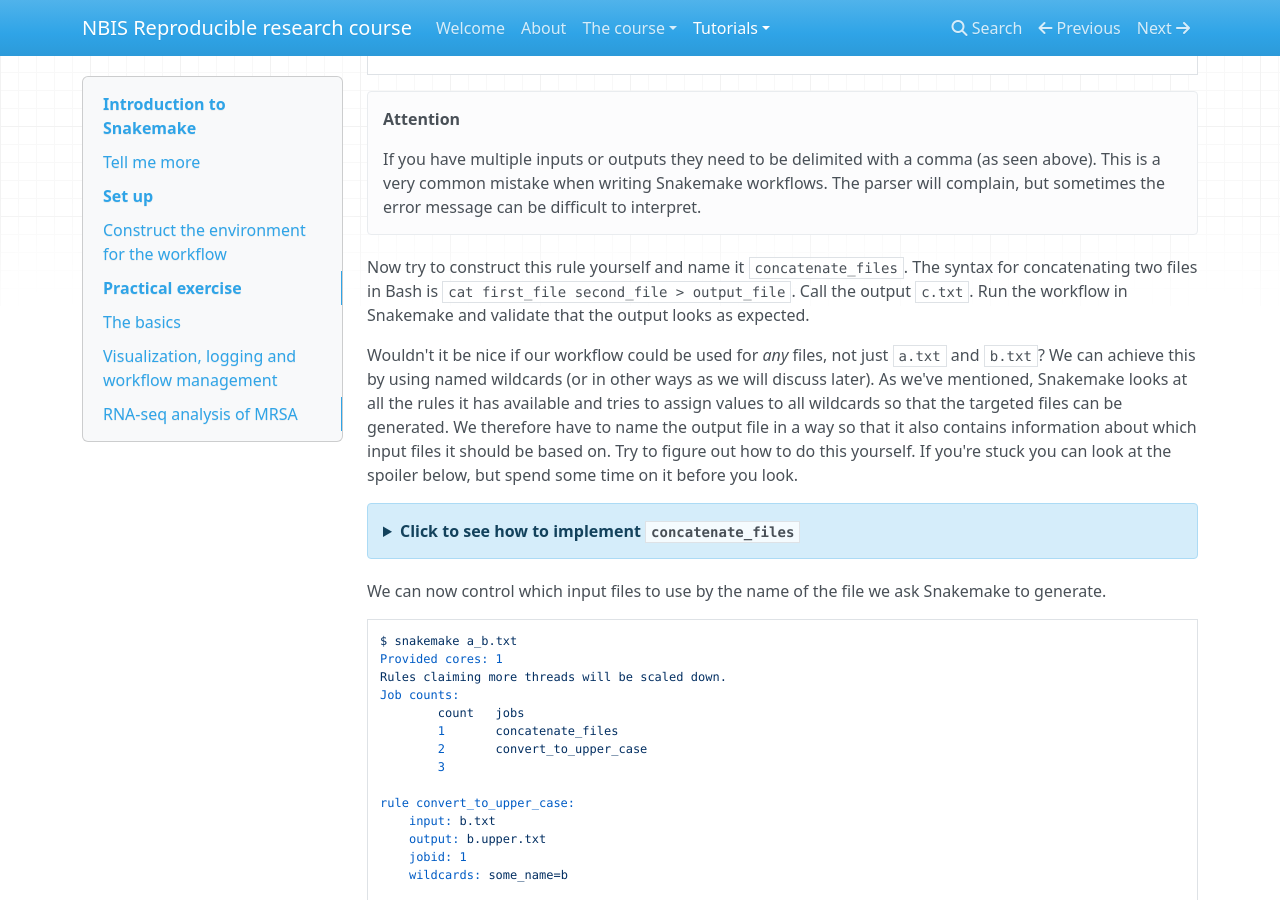
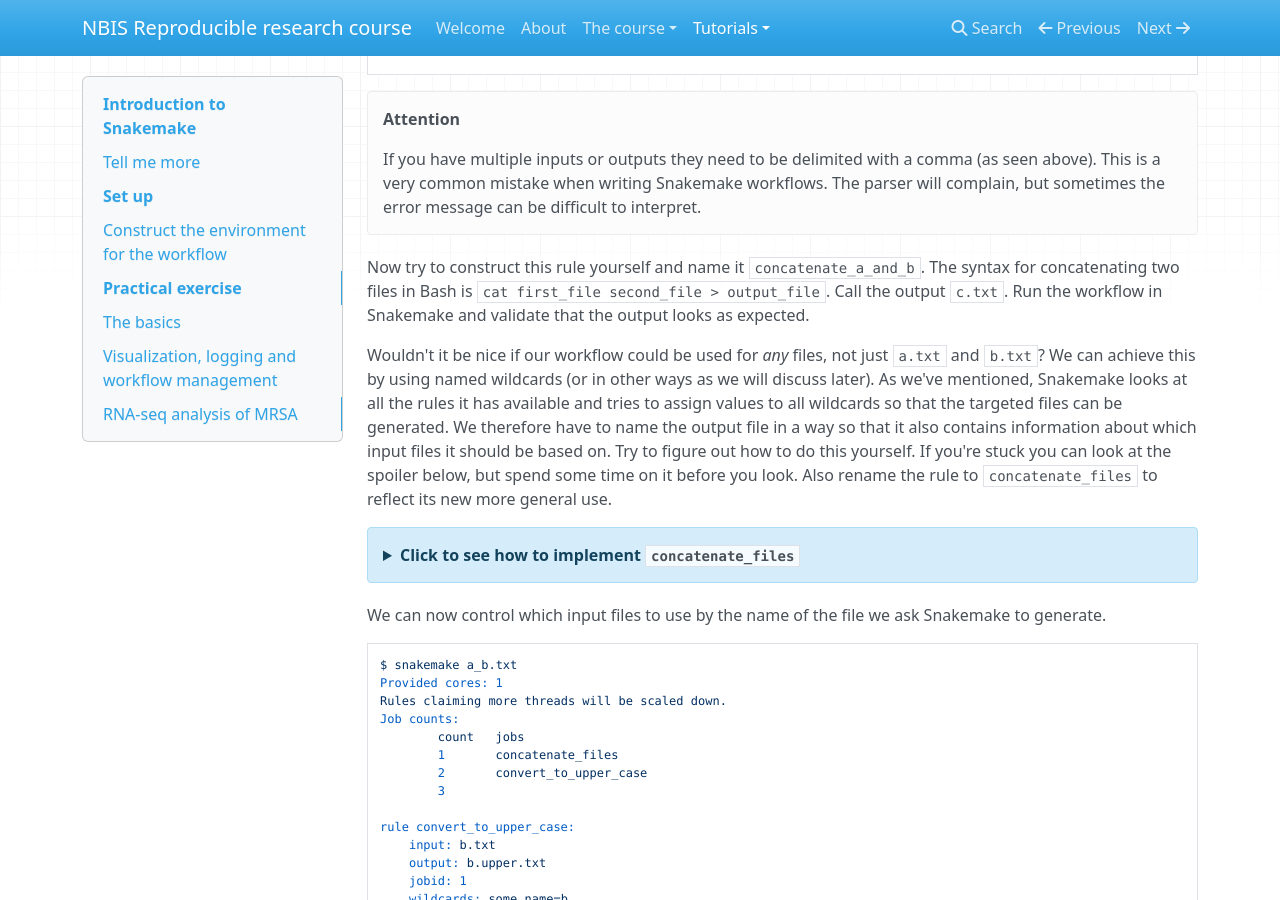
Before and after one commit to NBISweden/workshop-reproducible-research, an MkDocs documentation site: the page built from docs/snakemake.md, in a window 1280 px wide and 900 px high, scrolled down 4051 px. Built offline with MkDocs 1.6.1, drawn with Linux system fonts in a browser that asks for light colours; nearby versions of some CDN libraries; old or Windows-style settings are respelled for this version of MkDocs; some of the changed text lies outside the part shown.

Commit message:
sm clarifiction

````diff
--- a/docs/snakemake.md
+++ b/docs/snakemake.md
@@ -69,7 +69,7 @@ rule convert_to_upper_case:
 !!! attention
     Indentation is important in Snakefiles, so make sure that you have the correct number of spaces before `input`/`output`/`shell` and their respective subsections. The number of spaces per level doesn't matter as long as you're consistent. Here we use four, but you could just as well use two for a more compact look. Don't use tabs (unless your editor automatically converts them to spaces).
 
-A rule has a name, here it's `convert_to_upper_case`. Make an effort to name your rules in way that makes it easy to understand the purpose of the rule, as rule names are one of the main ways to interact with the workflow. The `shell` section contains the shell commands that will convert the text in the input file to upper case and send it to the output file. In the shell command string, we can refer to elements of the rule via curly brackets. Here, we refer to the output file by specifying `{output}` and to the input file by specifying `{input}`. If you're not very familiar with Bash, this particular command can be read like "send the contents of `a.txt` to the program `tr`, which will convert all characters in the set [a-z] to the corresponding character in the set [A-Z], and then send the output to `a.upper.txt`".
+A rule has a name, here it's `convert_to_upper_case`. Make an effort to name your rules in a way that makes it easy to understand the purpose of the rule, as rule names are one of the main ways to interact with the workflow. The `shell` section contains the shell commands that will convert the text in the input file to upper case and send it to the output file. In the shell command string, we can refer to elements of the rule via curly brackets. Here, we refer to the output file by specifying `{output}` and to the input file by specifying `{input}`. If you're not very familiar with Bash, this particular command can be read like "send the contents of `a.txt` to the program `tr`, which will convert all characters in the set [a-z] to the corresponding character in the set [A-Z], and then send the output to `a.upper.txt`".
 
 Now let's run our first Snakemake workflow. When a workflow is executed Snakemake tries to generate a set of target files. Target files can be specified via the command line (or, as you will see later, in several other ways). Here we ask Snakemake to make the file `a.upper.txt`. It's good practice to first run with the flag `-n`(or `--dry-run`), which will show what Snakemake plans to do without actually running anything. You can also use the flag `-p`, for showing the shell commands that it will execute, and the flag `-r` for showing the reason for running a specific rule. `snakemake --help` will show you all available flags.
 
@@ -132,9 +132,9 @@ shell:
 !!! attention
     If you have multiple inputs or outputs they need to be delimited with a comma (as seen above). This is a very common mistake when writing Snakemake workflows. The parser will complain, but sometimes the error message can be difficult to interpret.
 
-Now try to construct this rule yourself and name it `concatenate_files`. The syntax for concatenating two files in Bash is `cat first_file second_file > output_file`. Call the output `c.txt`. Run the workflow in Snakemake and validate that the output looks as expected.
+Now try to construct this rule yourself and name it `concatenate_a_and_b`. The syntax for concatenating two files in Bash is `cat first_file second_file > output_file`. Call the output `c.txt`. Run the workflow in Snakemake and validate that the output looks as expected.
 
-Wouldn't it be nice if our workflow could be used for _any_ files, not just `a.txt` and `b.txt`? We can achieve this by using named wildcards (or in other ways as we will discuss later). As we've mentioned, Snakemake looks at all the rules it has available and tries to assign values to all wildcards so that the targeted files can be generated. We therefore have to name the output file in a way so that it also contains information about which input files it should be based on. Try to figure out how to do this yourself. If you're stuck you can look at the spoiler below, but spend some time on it before you look.
+Wouldn't it be nice if our workflow could be used for _any_ files, not just `a.txt` and `b.txt`? We can achieve this by using named wildcards (or in other ways as we will discuss later). As we've mentioned, Snakemake looks at all the rules it has available and tries to assign values to all wildcards so that the targeted files can be generated. We therefore have to name the output file in a way so that it also contains information about which input files it should be based on. Try to figure out how to do this yourself. If you're stuck you can look at the spoiler below, but spend some time on it before you look. Also rename the rule to `concatenate_files` to reflect its new more general use.
 
 ??? note "Click to see how to implement `concatenate_files`"
     ```python
--- a/docs/todo.txt
+++ b/docs/todo.txt
@@ -8,7 +8,6 @@ TODO: There is still a problem with GEOquery that comes from which server it hap
       Should maybe install from `library(devtools); install_github('GEOquery','seandavi')``
 TODO: RMarkdown remove Lorem Ipsum text
 TODO: Describe what code/run_qc.sh does in Conda
-TODO: Change in snakemake to first be called concatenate_a_and_b
 TODO: Fix error with generate_rulegraph max_reads set in config
 
 TODO: Add detailed installation instructions for R and RStudio
````
